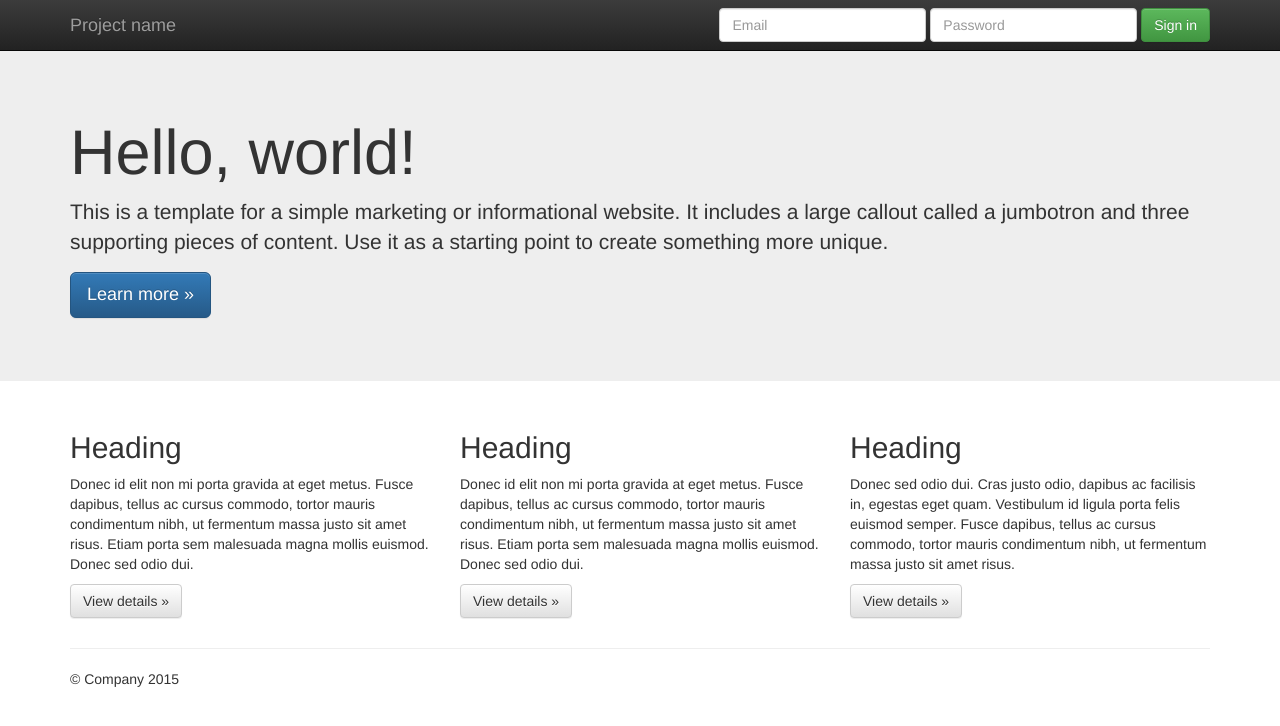
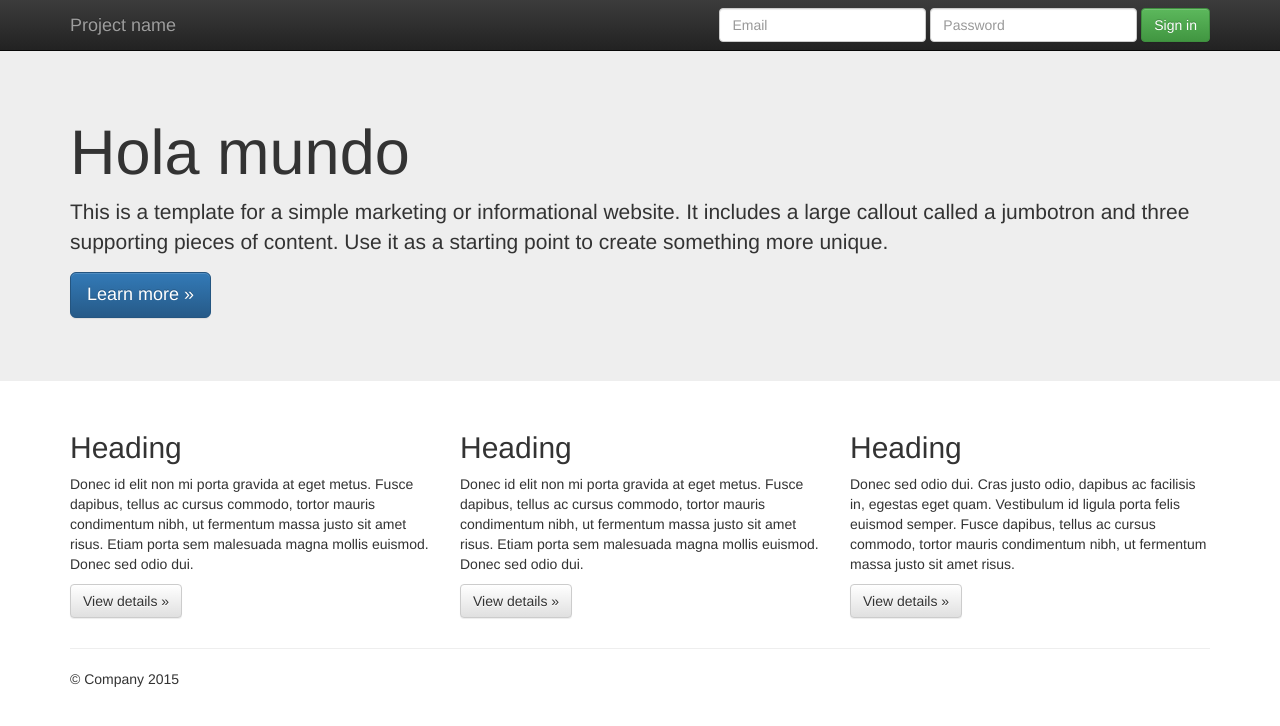
Before and after one commit to victor1693/test, a plain HTML site: page index.html in a window 1280 px wide. Drawn offline with nearby package versions, Linux system fonts and the light colour scheme.

Commit message:
HOLA MUNDO AGREGADO

```diff
--- a/index.html
+++ b/index.html
@@ -55,7 +55,7 @@
     <!-- Main jumbotron for a primary marketing message or call to action -->
     <div class="jumbotron">
       <div class="container">
-        <h1>Hello, world!</h1>
+        <h1>Hola mundo</h1>
         <p>This is a template for a simple marketing or informational website. It includes a large callout called a jumbotron and three supporting pieces of content. Use it as a starting point to create something more unique.</p>
         <p><a class="btn btn-primary btn-lg" href="#" role="button">Learn more &raquo;</a></p>
       </div>
```
